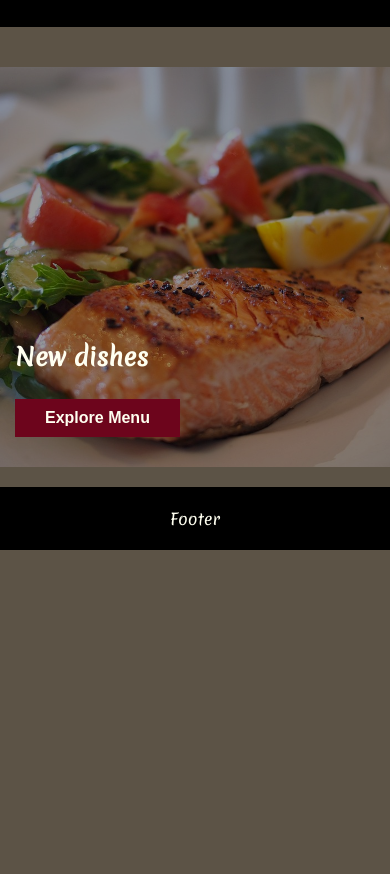
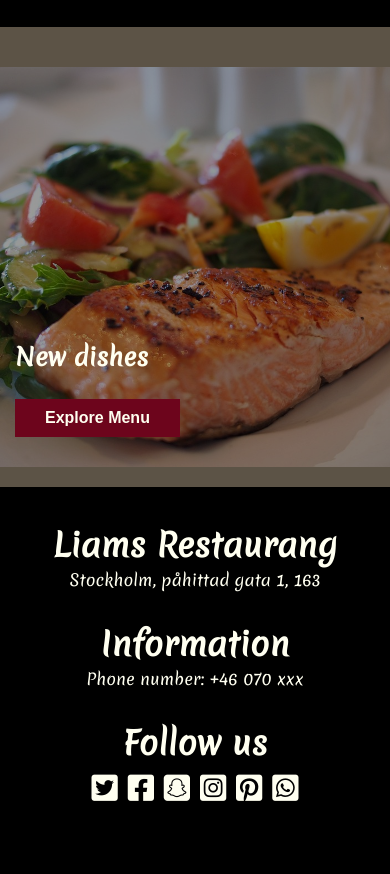
Before and after one commit to LiamBender/liams-restaurang, a plain HTML site: page index.html in a window 390 px wide. Shown: the part 1399-2273 px from the top of the page. Before the commit the page ends 1949 px from the top, so only its background shows below. Drawn offline with Linux system fonts and the light colour scheme.

Commit message:
Finished the footer and made it responsive, also added a javascript file that will be used later on

```diff
--- a/index.html
+++ b/index.html
@@ -11,6 +11,14 @@
       href="https://fonts.googleapis.com/css?family=Merienda"
       rel="stylesheet"
     />
+    <link
+      rel="stylesheet"
+      href="https://cdnjs.cloudflare.com/ajax/libs/font-awesome/6.4.2/css/all.min.css"
+      integrity="sha512-z3gLpd7yknf1YoNbCzqRKc4qyor8gaKU1qmn+CShxbuBusANI9QpRohGBreCFkKxLhei6S9CQXFEbbKuqLg0DA=="
+      crossorigin="anonymous"
+      referrerpolicy="no-referrer"
+    />
+    <script src="script.js"></script>
   </head>
 
   <body>
@@ -66,6 +74,28 @@
         </section>
       </div>
     </div>
-    <footer>Footer</footer>
+    <footer>
+      <div class="footer-info-container">
+        <div class="footer-info">
+          <h1>Liams Restaurang</h1>
+          <p>Stockholm, påhittad gata 1, 163</p>
+        </div>
+        <div class="footer-info">
+          <h1>Information</h1>
+          <p>Phone number: +46 070 xxx</p>
+        </div>
+        <div class="footer-info">
+          <h1>Follow us</h1>
+          <div class="footer-socials">
+            <i class="fa-brands fa-square-twitter"></i>
+            <i class="fa-brands fa-square-facebook"></i>
+            <i class="fa-brands fa-square-snapchat"></i>
+            <i class="fa-brands fa-square-instagram"></i>
+            <i class="fa-brands fa-square-pinterest"></i>
+            <i class="fa-brands fa-square-whatsapp"></i>
+          </div>
+        </div>
+      </div>
+    </footer>
   </body>
 </html>
--- a/styles.css
+++ b/styles.css
@@ -167,11 +167,31 @@ section:first-child{
 }
 
 footer {
-    text-align: center;
     background-color: black;
+    color:rgb(255, 255, 240);
     position: relative;
     padding-top: 20px;
     padding-bottom: 20px;
+}
+
+footer .footer-info-container {
+    display: flex;
+    justify-content: space-around;
+    text-align: center;
+    margin-bottom: 30px;
+}
+
+footer .footer-info {
+    text-align: center;
+}
+
+footer .footer-info p {
+    text-align: left;
+}
+
+footer .footer-socials {
+    gap: 10px;
+    font-size: 30px;
 }
 
 div.side-padding {
@@ -180,6 +200,23 @@ div.side-padding {
 
 div.image-overlay {
     background-color: black;
+  }
+
+  @media only screen and (max-width: 900px) {
+    footer .footer-info-container {
+        display: flex;
+        flex-direction: column;
+        text-align: center;
+        margin-bottom: 30px;
+    }
+
+    footer .footer-info {
+        margin: 15px;
+    }
+
+    footer .footer-info p {
+        text-align: center;
+    }
   }
 
   @media only screen and (max-width: 815px) {
```
Also changed, not shown: script.js (added).
